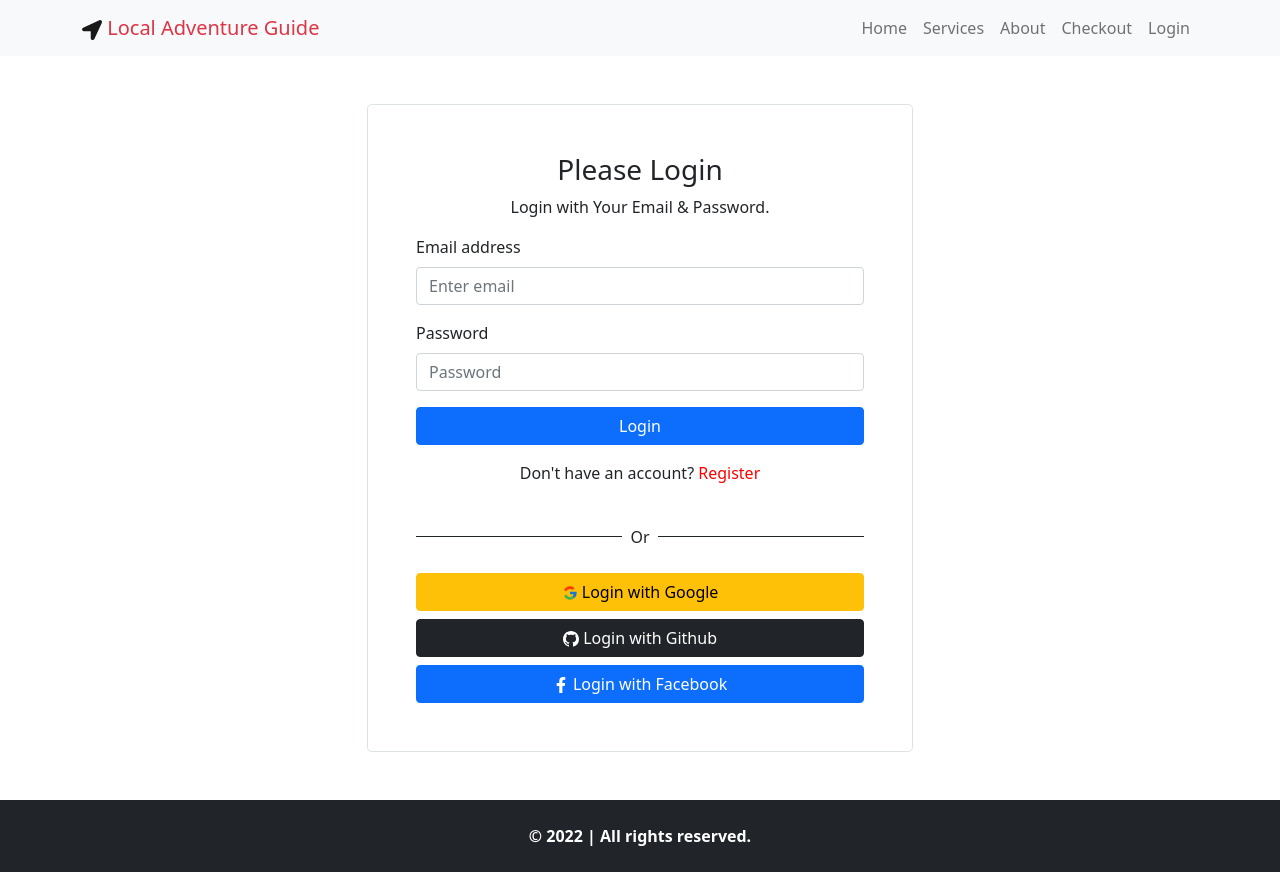
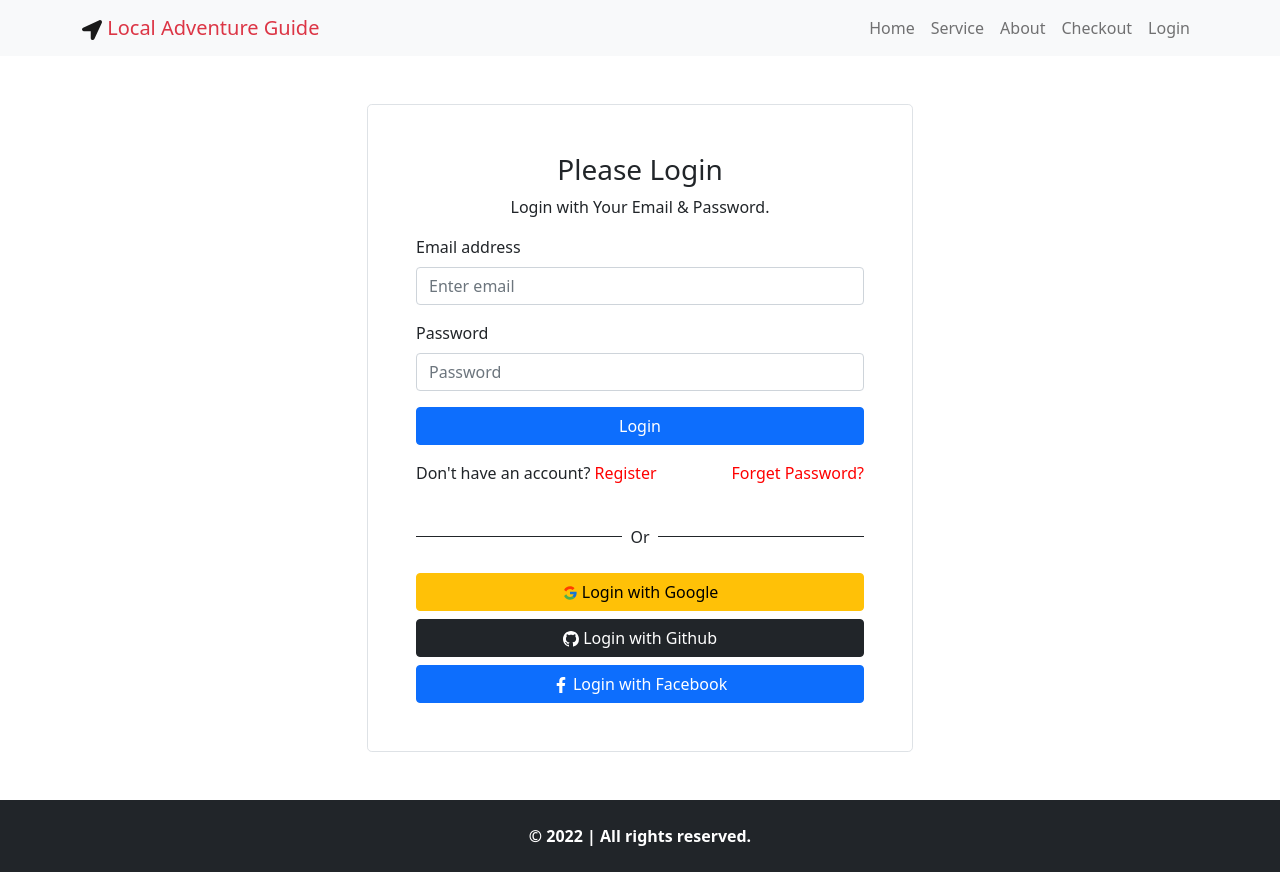
Before and after one commit to ahmmedrasel-dev/local-advanchar-guide, a React (Create React App) app: page /login in a window 1280 px wide. Built offline with nearby package versions, Linux system fonts and the light colour scheme; no server answers.

Commit message:
added reset Passowd

```diff
--- a/src/App.js
+++ b/src/App.js
@@ -12,6 +12,7 @@ import Header from './Pages/Common/Header/Header';
 import Footer from './Pages/Common/Footer/Footer';
 import RequiredAuth from './Pages/RequireAuth/RequireAuth';
 import { ToastContainer } from 'react-toastify';
+import PasswordReset from './Pages/LoginRegister/PasswordReset/PasswordReset';
 
 function App() {
   return (
@@ -29,6 +30,7 @@ function App() {
         }></Route>
         <Route path='/login' element={<Login></Login>}></Route>
         <Route path='/register' element={<Register></Register>}></Route>
+        <Route path='/reset-password' element={<PasswordReset></PasswordReset>}></Route>
         <Route path='*' element={<Notfound></Notfound>}></Route>
       </Routes>
       <ToastContainer />
--- a/src/Pages/Checkout/Checkout.js
+++ b/src/Pages/Checkout/Checkout.js
@@ -58,7 +58,7 @@ const Checkout = () => {
                   return (
                     <div className='bg-light p-2 m-2 shadow-sm rounded-3'>
                       <h3 key={item.id}>{item.services}</h3>
-                      <strong>Booking Price: ${item.price}</strong>
+                      <strong key={item.id}>Booking Price: ${item.price}</strong>
                     </div>
                   )
                 })
--- /dev/null
+++ b/src/Pages/Common/CustomLink/CustomLink.js
@@ -0,0 +1,20 @@
+import React from 'react';
+import { Link, useMatch, useResolvedPath } from 'react-router-dom';
+
+const CustomLink = ({ to, children, ...props }) => {
+  let resolve = useResolvedPath(to)
+  let match = useMatch({ path: resolve.pathname, end: true })
+  return (
+    <div>
+      <Link
+        style={{ color: match ? '#a6c5ff' : '#707071', borderBottom: match ? '2px solid #a6c5ff' : '' }}
+        to={to}
+        {...props}
+      >
+        {children}
+      </Link>
+    </div>
+  );
+};
+
+export default CustomLink;
--- a/src/Pages/Common/Header/Header.js
+++ b/src/Pages/Common/Header/Header.js
@@ -5,6 +5,8 @@ import { useAuthState } from 'react-firebase-hooks/auth';
 import { Link } from 'react-router-dom';
 import auth from '../../../firebase.init';
 import { FaLocationArrow } from 'react-icons/fa';
+import CustomLink from '../CustomLink/CustomLink';
+import './Header.css'
 
 const Header = () => {
   const [user] = useAuthState(auth)
@@ -24,10 +26,11 @@ const Header = () => {
             style={{ maxHeight: '100px' }}
             navbarScroll
           >
-            <Nav.Link as={Link} to="/">Home</Nav.Link>
-            <Nav.Link href="home#services">Services</Nav.Link>
-            <Nav.Link as={Link} to="/about">About</Nav.Link>
-            <Nav.Link as={Link} to="/checkout">Checkout</Nav.Link>
+            <CustomLink className="nav-link" to='/'>Home</CustomLink>
+            <CustomLink className="nav-link" to='/services'>Service</CustomLink>
+            <CustomLink className="nav-link" to='/about'>About</CustomLink>
+            <CustomLink className="nav-link" to='/checkout'>Checkout</CustomLink>
+
             {
               user ?
                 <NavDropdown title="Logout" id="basic-nav-dropdown">
--- a/src/Pages/Home/Home/Home.js
+++ b/src/Pages/Home/Home/Home.js
@@ -1,6 +1,7 @@
 import React from 'react';
 import Services from '../Services/Services';
 import Slider from '../Slider/Slider';
+
 
 const Home = () => {
   return (
--- a/src/Pages/Home/Slider/Slider.css
+++ b/src/Pages/Home/Slider/Slider.css
@@ -10,3 +10,18 @@
 .carousel-caption p {
   font-size: 22px;
 }
+
+@media only screen and (max-width: 576px){
+  .carousel-caption {
+    top: 20px;
+  }
+
+  .carousel-caption h3 {
+    font-size: 20px;
+    text-transform: uppercase;
+  }
+
+  .carousel-caption p {
+    font-size: 16px;
+  }
+}
--- a/src/Pages/LoginRegister/Login/Login.js
+++ b/src/Pages/LoginRegister/Login/Login.js
@@ -143,8 +143,11 @@ const Login = () => {
                 <Button variant="primary" type="submit" className='w-100'>
                   Login
                 </Button>
-                <ToastContainer />
-                <p className='text-center mt-3'>Don't have an account? <span style={{ 'cursor': 'pointer', 'color': 'red' }} onClick={navigateRegister}>Register</span></p>
+                <div className='d-flex justify-content-between align-items-center mt-3'>
+                  <p>Don't have an account? <span style={{ 'cursor': 'pointer', 'color': 'red' }} onClick={navigateRegister}>Register</span></p>
+
+                  <p style={{ 'cursor': 'pointer', 'color': 'red' }} onClick={() => navigate('/reset-password')}>Forget Password?</p>
+                </div>
               </Form>
 
               <div className='d-flex align-items-center'>
--- /dev/null
+++ b/src/Pages/LoginRegister/PasswordReset/PasswordReset.js
@@ -0,0 +1,47 @@
+import React, { useRef } from 'react';
+import { Container, Row, Col, Form, Button } from 'react-bootstrap';
+import { useSendPasswordResetEmail } from 'react-firebase-hooks/auth';
+import { toast } from 'react-toastify';
+import auth from '../../../firebase.init';
+
+const PasswordReset = () => {
+
+  const [sendPasswordResetEmail, sending, error] = useSendPasswordResetEmail(auth);
+
+  const emailRef = useRef('');
+
+  const handleSubmit = async e => {
+    e.preventDefault();
+    const email = emailRef.current.value;
+    await sendPasswordResetEmail(email);
+    toast.success('Sent Rest Password Link to Email.')
+
+  }
+  return (
+    <section className='my-5' style={{ 'height': '67vh' }}>
+      <Container>
+        <Row>
+          <Col md={{ span: 6, offset: 3 }}>
+            <div className='border p-5 rounded-3'>
+              <Form onSubmit={handleSubmit}>
+                <div className='text-center'>
+                  <p>We'll send you a link to reset your password.</p>
+                </div>
+                <Form.Group className="mb-3" controlId="formBasicEmail">
+                  <Form.Label>Email address</Form.Label>
+                  <Form.Control ref={emailRef} type="email" placeholder="Enter your email" required />
+                </Form.Group>
+
+                <Button variant="primary" type="submit" className='w-100'>
+                  Reset Password
+                </Button>
+              </Form>
+            </div>
+          </Col>
+        </Row>
+      </Container>
+    </section>
+  );
+};
+
+export default PasswordReset;
```
Also changed, not shown: 1 other file (tests, documents, lock files or other folders).
